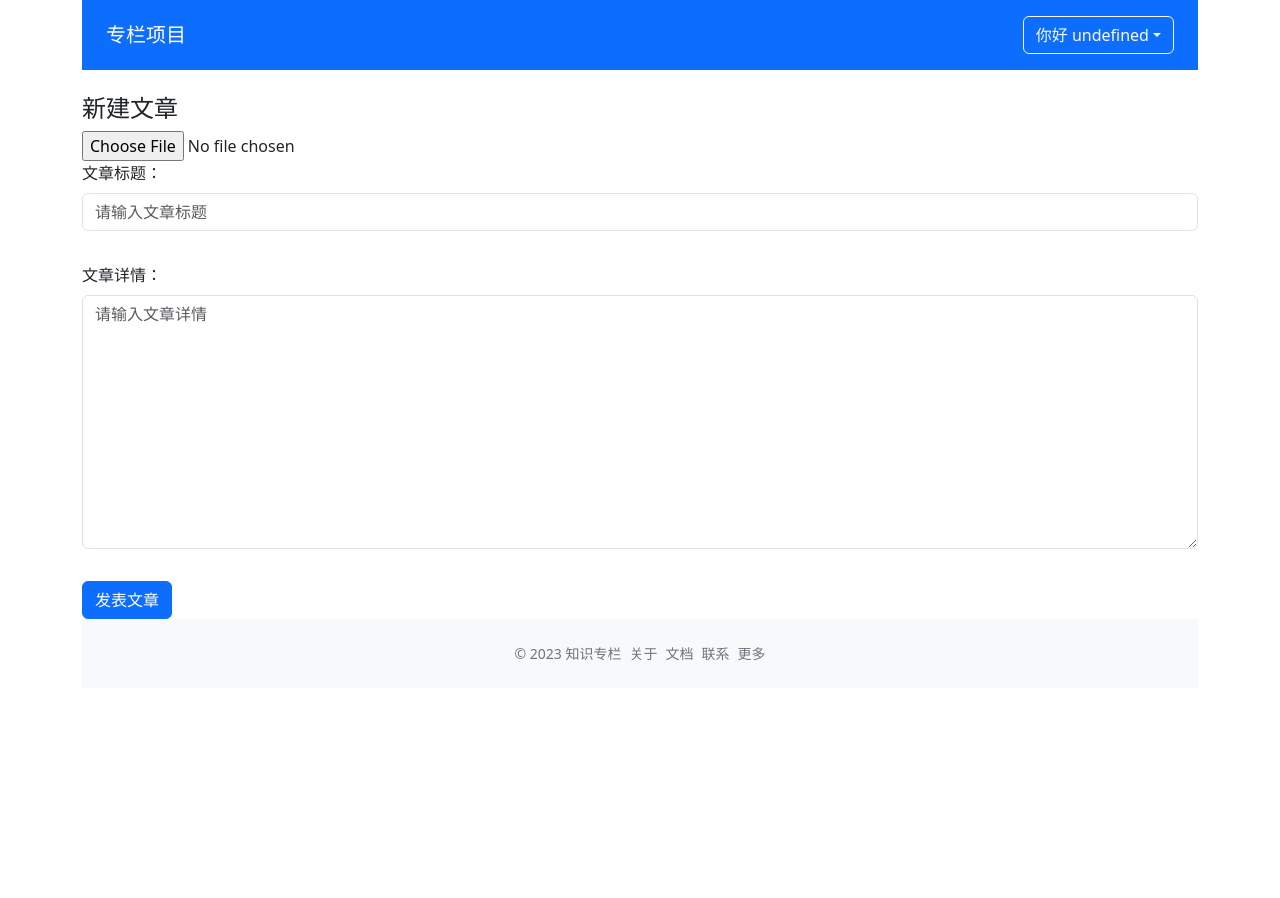
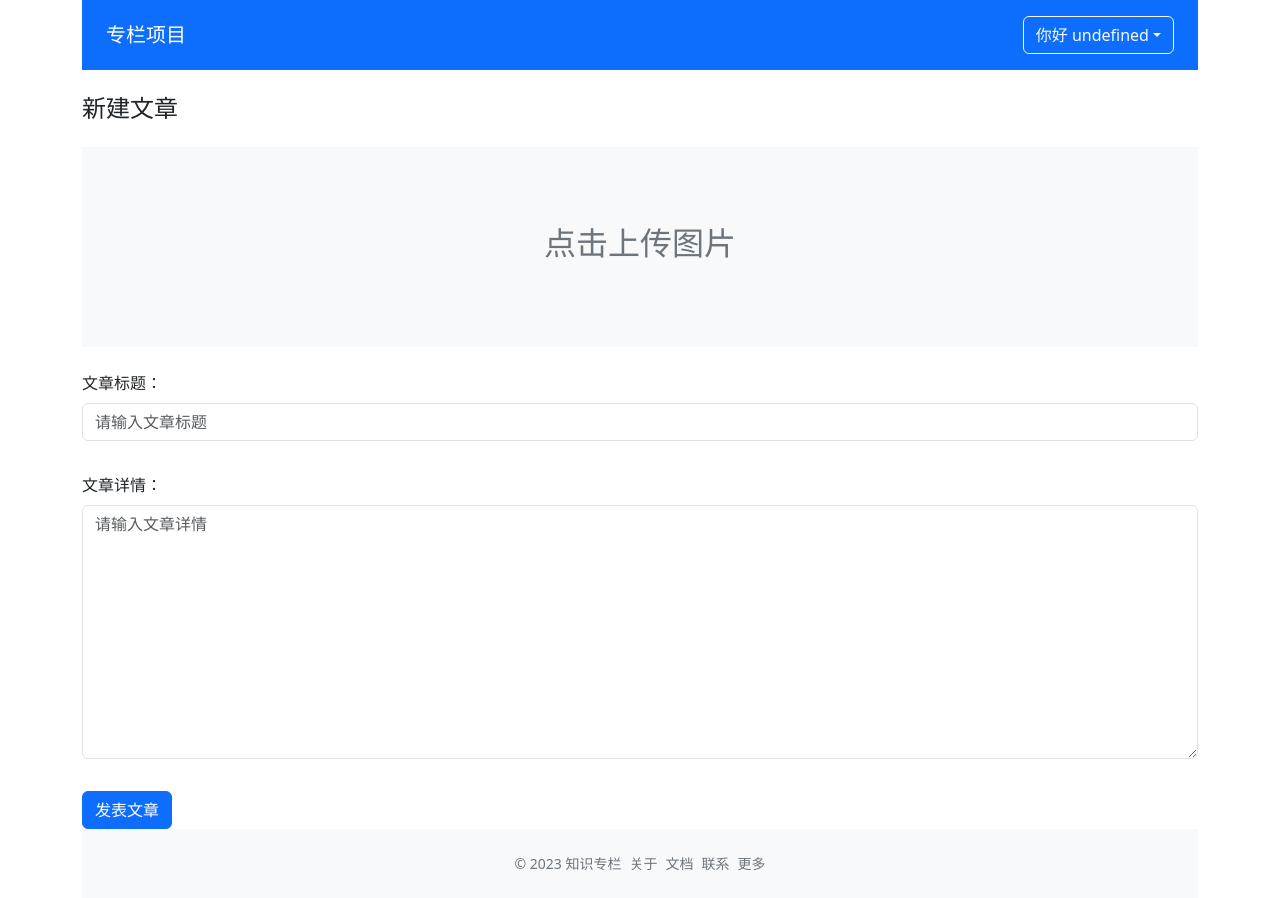
Before and after one commit to easonLiuu/Knowledge-Column, a Vue app: page /create in a window 1280 px wide. Before the commit the page ends 800 px from the top, so only its background shows below. Built offline with nearby package versions, Linux system fonts and the light colour scheme.

Commit message:
feat: createpost view finished

```diff
--- a/src/components/Uploader.vue
+++ b/src/components/Uploader.vue
@@ -1,10 +1,16 @@
 <template>
     <div class="file-upload">
-        <button class="btn btn-primary" @click.prevent="triggerUpload">
-            <span v-if="fileStatus === 'loading'">正在上传...</span>
-            <span v-else-if="fileStatus === 'success'">上传成功</span>
-            <span v-else>点击上传</span>
-        </button>
+        <div class="file-upload-container" @click.prevent="triggerUpload" v-bind="$attrs">
+            <slot v-if="fileStatus === 'loading'" name="loading">
+                <button class="btn btn-primary" disabled>正在上传...</button>
+            </slot>
+            <slot v-else-if="fileStatus === 'success'" name="uploaded" :uploadedData="uploadedData">
+                <button class="btn btn-primary" disabled>上传成功</button>
+            </slot>
+            <slot v-else name="default">
+                <button class="btn btn-primary">点击上传</button>
+            </slot>
+        </div>
         <input
             type="file"
             class="file-input d-none"
@@ -16,18 +22,25 @@
 
 <script lang="ts">
 import axios from 'axios'
-import { defineComponent, ref } from 'vue'
+import { defineComponent, PropType, ref } from 'vue'
 type UploadStatus = 'ready' | 'loading' | 'success' | 'error'
+type CheckFunction = (file: File) => boolean;
 export default defineComponent({
   props: {
     action: {
       type: String,
       required: true
+    },
+    beforeUpload: {
+      type: Function as PropType<CheckFunction>
     }
   },
-  setup (props) {
+  inheritAttrs: false,
+  emits: ['file-uploaded', 'file-uploaded-error'],
+  setup (props, context) {
     const fileInput = ref<null | HTMLInputElement>(null)
     const fileStatus = ref<UploadStatus>('ready')
+    const uploadedData = ref()
     const triggerUpload = () => {
       if (fileInput.value) {
         fileInput.value.click()
@@ -36,8 +49,14 @@ export default defineComponent({
     const handleFileChange = (e: Event) => {
       const currentTarget = e.target as HTMLInputElement
       if (currentTarget.files) {
+        const files = Array.from(currentTarget.files)
+        if (props.beforeUpload) {
+          const result = props.beforeUpload(files[0])
+          if (!result) {
+            return
+          }
+        }
         fileStatus.value = 'loading'
-        const files = Array.from(currentTarget.files)
         const formData = new FormData()
         formData.append('file', files[0])
         console.log(files[0])
@@ -46,10 +65,12 @@ export default defineComponent({
             'Content-Type': 'multipart/form-data'
           }
         }).then(res => {
-          console.log(res.data)
           fileStatus.value = 'success'
-        }).catch(() => {
+          uploadedData.value = res.data
+          context.emit('file-uploaded', res.data)
+        }).catch((error) => {
           fileStatus.value = 'error'
+          context.emit('file-uploaded-error', { error })
         }).finally(() => {
           if (fileInput.value) {
             fileInput.value.value = ''
@@ -61,6 +82,7 @@ export default defineComponent({
       fileInput,
       triggerUpload,
       fileStatus,
+      uploadedData,
       handleFileChange
     }
   }
--- /dev/null
+++ b/src/helper.ts
@@ -0,0 +1,31 @@
+import { ColumnProps, ImageProps, UserProps } from './store'
+
+export function generateFitUrl (column: ColumnProps, width: number, height: number, format = ['m_pad']) {
+  if (column.avatar) {
+    column.avatar.fitUrl = column.avatar.url + `?x-oss-process=image/resize,${format}h_${height},w_${width}`
+  } else {
+    column.avatar = {}
+  }
+}
+
+interface CheckCondition {
+  format?: string[];
+  size?: number;
+}
+type ErrorType = 'size' | 'format' | null
+export function beforeUploadCheck (file: File, conditon: CheckCondition) {
+  const { format, size } = conditon
+  const isValidFormat = format ? format.includes(file.type) : true
+  const isValidSize = size ? (file.size / 1024 / 1024 < size) : true
+  let error: ErrorType = null
+  if (!isValidFormat) {
+    error = 'format'
+  }
+  if (!isValidSize) {
+    error = 'size'
+  }
+  return {
+    passed: isValidFormat && isValidSize,
+    error
+  }
+}
--- a/src/router.ts
+++ b/src/router.ts
@@ -5,6 +5,7 @@ import Signup from './views/Signup.vue'
 import ColumnDetail from './views/ColumnDetail.vue'
 import CreatePost from './views/CreatePost.vue'
 import store from './store'
+import axios from 'axios'
 
 const routerHistory = createWebHistory()
 const router = createRouter({
@@ -41,12 +42,36 @@ const router = createRouter({
   ]
 })
 router.beforeEach((to, from, next) => {
-  if (to.meta.requiredLogin && !store.state.user.isLogin) {
-    next({ name: 'login' })
-  } else if (to.meta.redirectAlreadyLogin && store.state.user.isLogin) {
-    next('/')
+  const { user, token } = store.state
+  const { requiredLogin, redirectAlreadyLogin } = to.meta
+  if (!user.isLogin) {
+    if (token) {
+      axios.defaults.headers.common.Authorization = `Bearer ${token}`
+      store.dispatch('fetchCurrentUser').then(() => {
+        if (redirectAlreadyLogin) {
+          next('/')
+        } else {
+          next()
+        }
+      }).catch(e => {
+        console.log(e)
+        store.commit('logout')
+        localStorage.removeItem('token')
+        next('login')
+      })
+    } else {
+      if (requiredLogin) {
+        next('login')
+      } else {
+        next()
+      }
+    }
   } else {
-    next()
+    if (redirectAlreadyLogin) {
+      next('/')
+    } else {
+      next()
+    }
   }
 })
 export default router
--- a/src/store.ts
+++ b/src/store.ts
@@ -1,6 +1,10 @@
 import { createStore, Commit } from 'vuex'
 import axios from 'axios'
-
+export interface ResponseType<P> {
+    code: number;
+    message: string;
+    data: P
+}
 export interface UserProps {
     isLogin: boolean;
     nickName?: string;
@@ -8,19 +12,21 @@ export interface UserProps {
     column?: string;
     email?: string
 }
-interface ImageProps {
+export interface ImageProps {
     _id?: string;
     url?: string;
     createAt?: string;
+    fitUrl?: string;
 }
 export interface PostProps {
     _id?: string;
     title: string;
     excerpt?: string;
     content?: string;
-    image?: ImageProps;
+    image?: ImageProps | string;
     createdAt?: string;
     column: string;
+    author?: string
 }
 export interface ColumnProps {
     _id: string;
@@ -43,6 +49,7 @@ export interface GlobalDataProps {
 const getAndCommit = async (url: string, mutationName: string, commit: Commit) => {
   const { data } = await axios.get(url)
   commit(mutationName, data)
+  return data
 }
 const postAndCommit = async (url: string, mutationName: string, commit: Commit, payload: any) => {
   const { data } = await axios.post(url, payload)
@@ -88,23 +95,31 @@ const store = createStore<GlobalDataProps>({
       state.token = token
       localStorage.setItem('token', token)
       axios.defaults.headers.common.Authorization = `Bearer ${token}`
+    },
+    logout (state) {
+      state.token = ''
+      localStorage.remove('token')
+      delete axios.defaults.headers.common.Authorization
     }
   },
   actions: {
     fetchColumns ({ commit }) {
-      getAndCommit('/api/columns.json', 'fetchColumns', commit)
+      return getAndCommit('/api/columns.json', 'fetchColumns', commit)
     },
     fetchColumn ({ commit }, cid) {
-      getAndCommit('/api/column.json', 'fetchColumn', commit)
+      return getAndCommit('/api/column.json', 'fetchColumn', commit)
     },
     fetchPosts ({ commit }, cid) {
-      getAndCommit(`/column/${cid}/posts`, 'fetchPosts', commit)
+      return getAndCommit(`/column/${cid}/posts`, 'fetchPosts', commit)
     },
     fetchCurrentUser ({ commit }) {
-      getAndCommit('/user/current', 'fetchCurrentUser', commit)
+      return getAndCommit('/user/current', 'fetchCurrentUser', commit)
     },
     login ({ commit }, payload) {
       return postAndCommit('/user/login', 'login', commit, payload)
+    },
+    createPost ({ commit }, payload) {
+      return postAndCommit('/post', 'createPost', commit, payload)
     },
     loginAndFetch ({ dispatch }, loginData) {
       return dispatch('login', loginData).then(() => {
--- a/src/views/ColumnDetail.vue
+++ b/src/views/ColumnDetail.vue
@@ -2,7 +2,7 @@
   <div class="column-detail-page w-75 mx-auto">
     <div class="column-info row mb-4 border-bottom pb-4 align-items-center" v-if="column">
       <div class="col-3 text-center">
-        <img :src="column.avatar.url" :alt="column.title" class="rounded-circle border w-100">
+        <img :src="column.avatar && column.avatar.fitUrl" :alt="column.title" class="rounded-circle border w-100">
       </div>
       <div class="col-9">
         <h4>{{column.title}}</h4>
@@ -17,8 +17,9 @@
 import { defineComponent, computed, onMounted, ref } from 'vue'
 import { useStore } from 'vuex'
 import { useRoute } from 'vue-router'
-import { GlobalDataProps } from '../store'
+import { ColumnProps, GlobalDataProps } from '../store'
 import PostList from '../components/PostList.vue'
+import { generateFitUrl } from '@/helper'
 
 export default defineComponent({
   components: {
@@ -32,7 +33,13 @@ export default defineComponent({
       store.dispatch('fetchColumn', currentId)
       store.dispatch('fetchPosts', currentId)
     })
-    const column = computed(() => store.getters.getColumnById(currentId.value))
+    const column = computed(() => {
+      const selectColumn = store.getters.getColumnById(currentId.value) as ColumnProps | undefined
+      if (selectColumn) {
+        generateFitUrl(selectColumn, 100, 100)
+      }
+      return selectColumn
+    })
     const list = computed(() => store.getters.getPostsByCid(currentId.value))
     return {
       column,
--- a/src/views/CreatePost.vue
+++ b/src/views/CreatePost.vue
@@ -1,7 +1,25 @@
 <template>
     <div class="create-post-page">
       <h4>新建文章</h4>
-      <input type="file" name="file" @change.prevent="handleFileChange"/>
+      <uploader
+        action="/upload"
+        :beforeUpload="uploadCheck"
+        @file-uploaded="handleFileUpLoaded"
+        class="d-flex align-items-center justify-content-center bg-light text-secondary w-100 my-4"
+      >
+       <h2>点击上传图片</h2>
+       <template #loading>
+          <div class="d-flex">
+            <div class="spinner-border text-secondary" role="status">
+                <span class="sr-only">Loading</span>
+            </div>
+            <h2>正在上传</h2>
+          </div>
+       </template>
+       <template #uploaded="dataProps">
+        <img :src="dataProps.uploadedData.data.url" alt=""/>
+       </template>
+      </uploader>
       <validate-form @form-submit="onFormSubmit">
         <div class="mb-3">
           <label class="form-label">文章标题：</label>
@@ -34,19 +52,24 @@ import { defineComponent, ref } from 'vue'
 import { useRouter } from 'vue-router'
 import axios from 'axios'
 import { useStore } from 'vuex'
-import { GlobalDataProps, PostProps } from '../store'
+import { GlobalDataProps, PostProps, ResponseType, ImageProps } from '../store'
 import ValidateForm from '@/components/ValidateForm.vue'
 import ValidateInput, { RulesProp } from '@/components/ValidateInput.vue'
+import Uploader from '@/components/Uploader.vue'
+import { beforeUploadCheck } from '../helper'
+import createMessage from '@/components/createMessage'
 export default defineComponent({
   name: 'CreatePost',
   components: {
     ValidateInput,
-    ValidateForm
+    ValidateForm,
+    Uploader
   },
   setup () {
     const titleVal = ref('')
     const router = useRouter()
     const store = useStore<GlobalDataProps>()
+    let imageId = ''
     const titleRules: RulesProp = [
       { type: 'required', message: '文章标题不能为空' }
     ]
@@ -54,17 +77,30 @@ export default defineComponent({
     const contentRules: RulesProp = [
       { type: 'required', message: '文章详情不能为空' }
     ]
+    const handleFileUpLoaded = (rawData: ResponseType<ImageProps>) => {
+      if (rawData.data._id) {
+        imageId = rawData.data._id
+      }
+    }
     const onFormSubmit = (result: boolean) => {
       if (result) {
-        const { column } = store.state.user
+        const { column, _id } = store.state.user
         if (column) {
           const newPost: PostProps = {
             title: titleVal.value,
             content: contentVal.value,
-            column
+            column,
+            author: _id
           }
-          store.commit('createPost', newPost)
-          router.push({ name: 'column', params: { id: column } })
+          if (imageId) {
+            newPost.image = imageId
+          }
+          store.dispatch('createPost', newPost).then(() => {
+            createMessage('发表成功, 2s后跳转到该文章', 'success', 2000)
+            setTimeout(() => {
+              router.push({ name: 'column', params: { id: column } })
+            }, 2000)
+          })
         }
       }
     }
@@ -84,16 +120,38 @@ export default defineComponent({
         })
       }
     }
+    const uploadCheck = (file: File) => {
+      const result = beforeUploadCheck(file, { format: ['image/jpeg', 'image/png'], size: 1 })
+      const { passed, error } = result
+      if (error === 'format') {
+        createMessage('格式只能是JPG或者PNG!', 'error')
+      }
+      if (error === 'size') {
+        createMessage('大小不能超过1M!', 'error')
+      }
+      return passed
+    }
     return {
       titleRules,
       titleVal,
       contentVal,
       contentRules,
       onFormSubmit,
-      handleFileChange
+      handleFileChange,
+      uploadCheck,
+      handleFileUpLoaded
     }
   }
 })
 </script>
 <style>
+.create-post-page .file-upload-container {
+  height: 200px;
+  cursor: pointer;
+}
+.create-post-page .file-upload-container img {
+  width: 100%;
+  height: 100%;
+  object-fit: cover;
+}
 </style>
--- a/src/views/Home.vue
+++ b/src/views/Home.vue
@@ -11,7 +11,6 @@
           </div>
         </div>
       </section>
-      <uploader action="/upload"></uploader>
       <h4 class="font-weight-bold text-center">发现精彩</h4>
       <column-list :list="list"></column-list>
     </div>
@@ -20,14 +19,13 @@
 <script lang="ts">
 import { defineComponent, computed, onMounted } from 'vue'
 import { useStore } from 'vuex'
-import { GlobalDataProps } from '../store'
+import { GlobalDataProps, ResponseType, ImageProps } from '../store'
 import ColumnList from '../components/ColumnList.vue'
-import Uploader from '@/components/Uploader.vue'
+import createMessage from '@/components/createMessage'
 export default defineComponent({
   name: 'Home',
   components: {
-    ColumnList,
-    Uploader
+    ColumnList
   },
   setup () {
     const store = useStore<GlobalDataProps>()
@@ -35,8 +33,20 @@ export default defineComponent({
       store.dispatch('fetchColumns')
     })
     const list = computed(() => store.state.columns)
+    const beforeUpload = (file: File) => {
+      const isJPG = file.type === 'image/jpeg'
+      if (!isJPG) {
+        createMessage('不是JPG格式!', 'error')
+      }
+      return isJPG
+    }
+    const onFileUploaded = (rawData: ResponseType<ImageProps>) => {
+      createMessage(`上传图片ID ${rawData.data._id}`, 'success')
+    }
     return {
-      list
+      list,
+      beforeUpload,
+      onFileUploaded
     }
   }
 })
```
Also changed, not shown: src/App.vue (+1 -12 lines).
